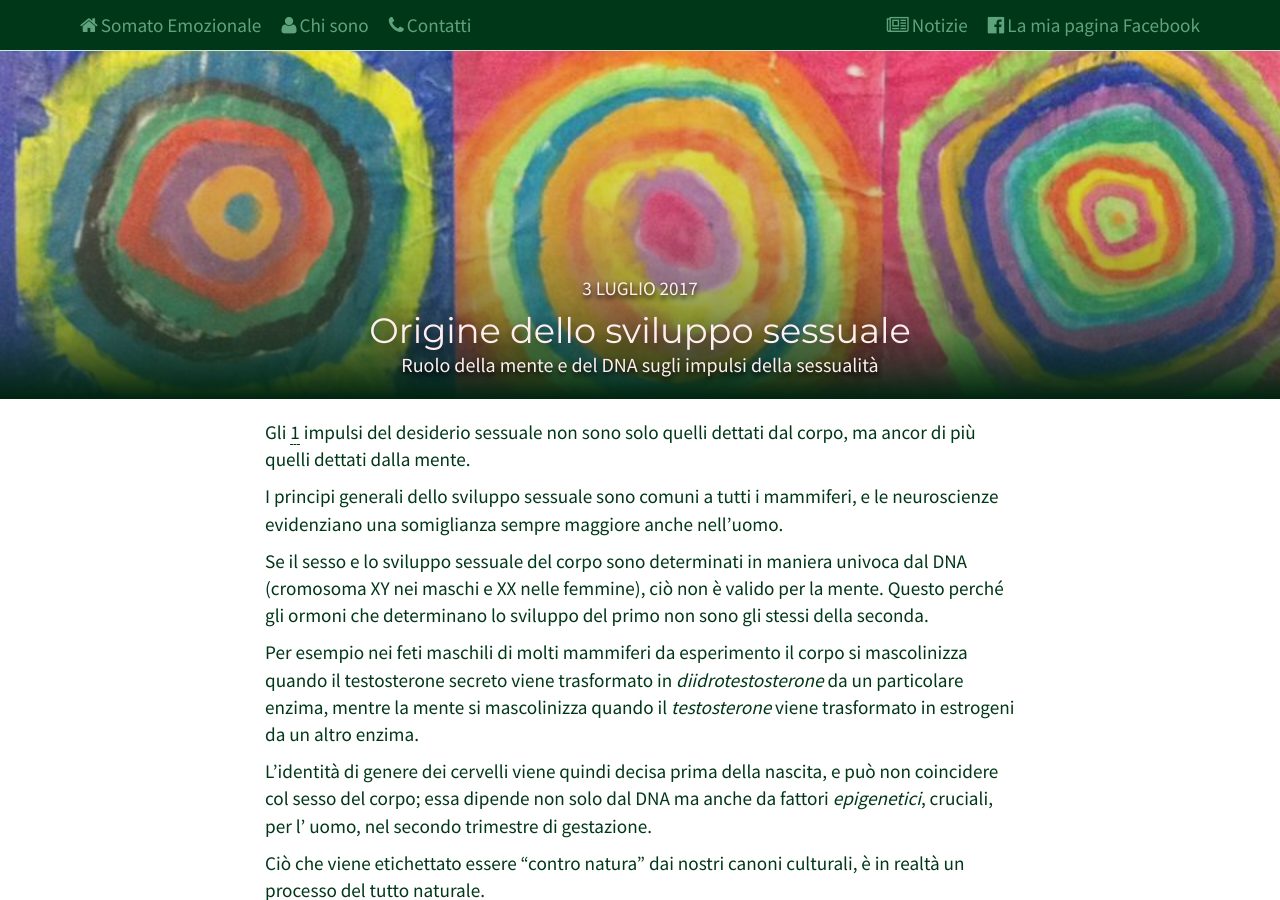
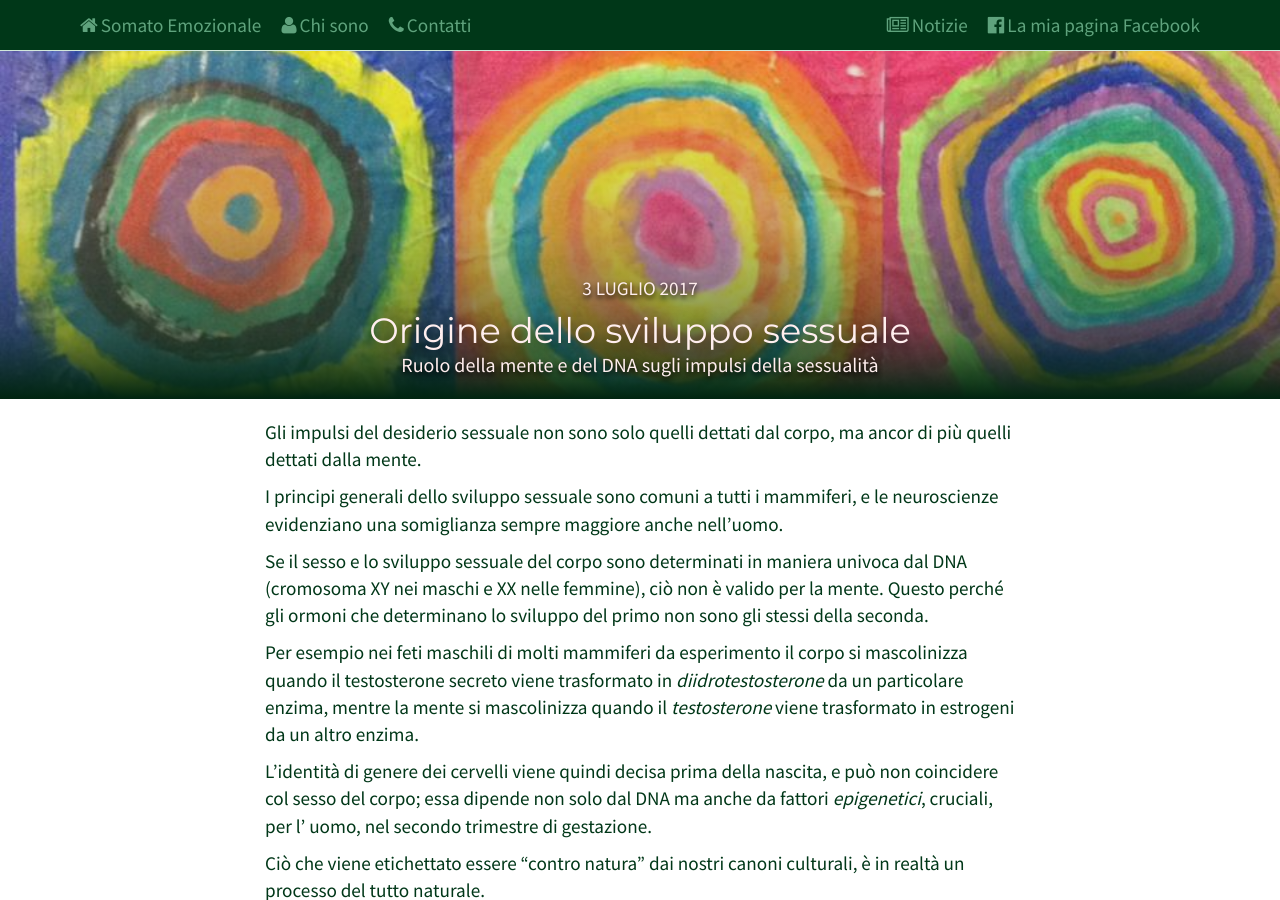
Before and after one commit to giorgioatd/somet, a Jekyll site: the page built from _posts/2017-07-03-sviluppo-sessuale.md, in a window 1280 px wide and 900 px high. Built offline with Jekyll 4.4.1, drawn with Linux system fonts in a browser that asks for light colours.

Commit message:
cleaned post 20170703

```diff
--- a/_posts/2017-07-03-sviluppo-sessuale.md
+++ b/_posts/2017-07-03-sviluppo-sessuale.md
@@ -14,7 +14,7 @@ tags:
   mente
   ormoni
 ---
-Gli [1](http://www.gh.com) impulsi del desiderio sessuale non sono solo quelli dettati dal corpo, ma ancor di più quelli dettati dalla mente.
+Gli impulsi del desiderio sessuale non sono solo quelli dettati dal corpo, ma ancor di più quelli dettati dalla mente.
 
 I principi generali dello sviluppo sessuale sono comuni a tutti i mammiferi, e le neuroscienze evidenziano una somiglianza sempre maggiore anche nell'uomo.
 
```
